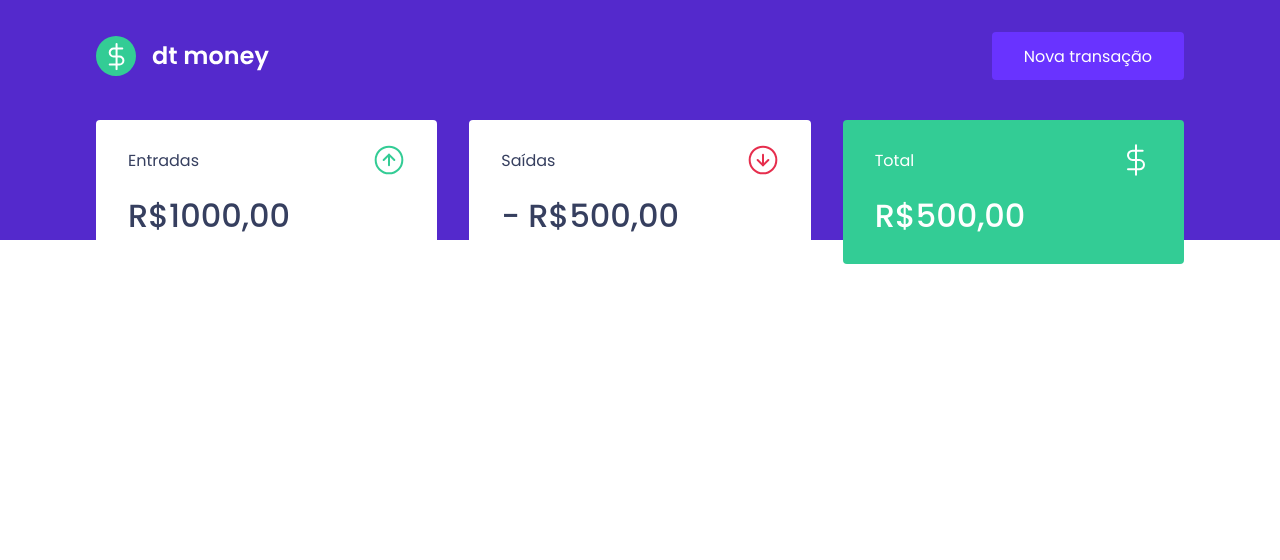
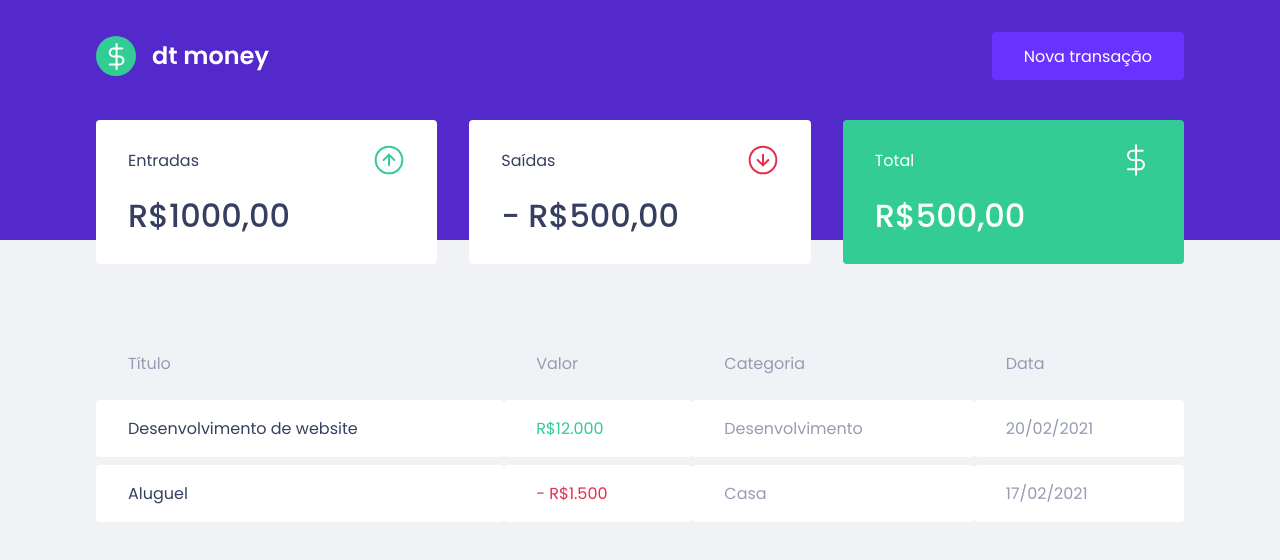
Before and after one commit to jrantunes/ignite-dtmoney, a React (Create React App) app: page / in a window 1280 px wide. Shown: the top 560 px of the page. Built offline with nearby package versions, Linux system fonts and the light colour scheme.

Commit message:
component: TransactionsTable component created

```diff
--- a/src/components/Dashboard/index.tsx
+++ b/src/components/Dashboard/index.tsx
@@ -1,4 +1,5 @@
 import { Summary } from '../Summary';
+import { TransactionsTable } from '../TransactionsTable';
 
 import { Container } from './styles';
 
@@ -6,6 +7,7 @@
   return (
     <Container>
       <Summary />
+      <TransactionsTable />
     </Container>
   );
 }
--- /dev/null
+++ b/src/components/TransactionsTable/index.tsx
@@ -0,0 +1,33 @@
+import { Container } from './styles'
+
+export function TransactionsTable() {
+  return (
+    <Container>
+      <table>
+        <thead>
+          <tr>
+            <th>Título</th>
+            <th>Valor</th>
+            <th>Categoria</th>
+            <th>Data</th>
+          </tr>
+        </thead>
+
+        <tbody>
+          <tr>
+            <td>Desenvolvimento de website</td>
+            <td className="deposit">R$12.000</td>
+            <td>Desenvolvimento</td>
+            <td>20/02/2021</td>
+          </tr>
+          <tr>
+            <td>Aluguel</td>
+            <td className="withdraw">- R$1.500</td>
+            <td>Casa</td>
+            <td>17/02/2021</td>
+          </tr>
+        </tbody>
+      </table>
+    </Container>
+  );
+}
--- /dev/null
+++ b/src/components/TransactionsTable/styles.ts
@@ -0,0 +1,38 @@
+import styled from "styled-components";
+
+export const Container = styled.div`
+  margin-top: 4rem;
+
+  table {
+    width: 100%;
+    border-spacing: 0 0.5rem;
+
+    th {
+      color: var(--text-body);
+      font-weight: 400;
+      padding: 1rem 2rem;
+      text-align: left;
+      line-height: 1.5rem
+    }
+
+    td {
+      padding: 1rem 2rem;
+      border: 0;
+      background: var(--shape);
+      color: var(--text-body);
+      border-radius: 0.25rem;
+
+      &:first-child {
+        color: var(--text-title);
+      }
+
+      &.deposit {
+        color: var(--green);
+      }
+
+      &.withdraw {
+        color: var(--red);
+      }
+    }
+  }
+`;
--- a/src/styles/global.ts
+++ b/src/styles/global.ts
@@ -32,7 +32,7 @@
   }
 
   body {
-    background: var(---background);
+    background: var(--background);
     -webkit-font-smoothing: antialiased;
   }
 
```
